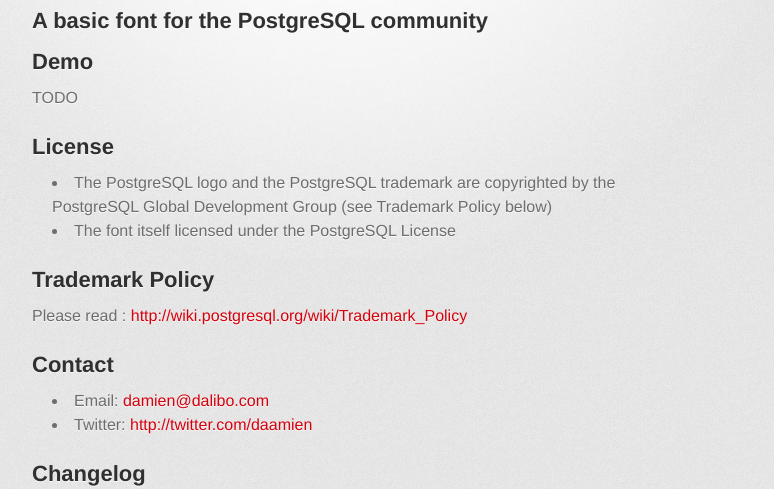
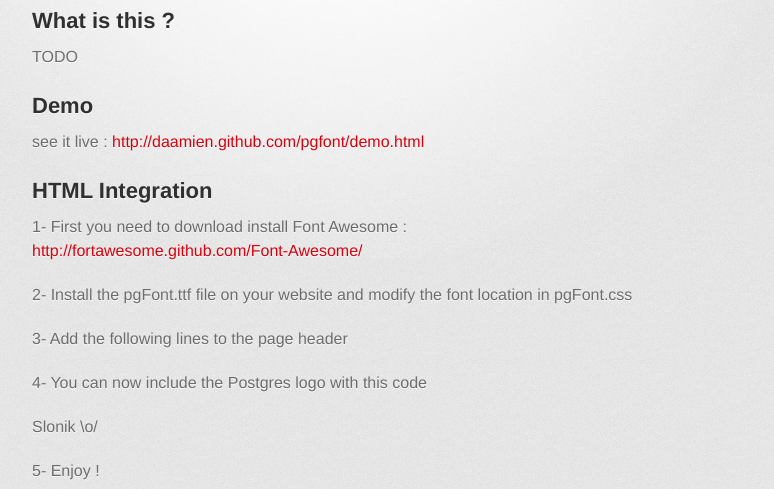
Before and after one commit to daamien/pgfont, a plain HTML site: page index.html in a window 1280 px wide. Shown: the part 315-804 px from the top of the page, without its empty margins (298-1072 px from the left). Drawn offline with Linux system fonts and the light colour scheme; a web font is replaced by a local one.

```diff
--- a/index.html
+++ b/index.html
@@ -33,17 +33,37 @@
         <section id="main_content">
           <h1>pgfont 1.0.0</h1>
 
-<h2>A basic font for the PostgreSQL community</h2>
+<h2>What is this ?</h2>
+
+<p>TODO</p>
 
 <h2>Demo</h2>
 
-<p>TODO</p>
+<p>see it live : <a href="http://daamien.github.com/pgfont/demo.html">http://daamien.github.com/pgfont/demo.html</a></p>
+
+<h2>HTML Integration</h2>
+
+<p>1- First you need to download install Font Awesome : <a href="http://fortawesome.github.com/Font-Awesome/">http://fortawesome.github.com/Font-Awesome/</a></p>
+
+<p>2- Install the pgFont.ttf file on your website and modify the font location in pgFont.css</p>
+
+<p>3- Add the following lines to the page header</p>
+
+<p></p>
+
+<p>4- You can now include the Postgres logo with this code </p>
+
+<p></p><p><i></i> Slonik \o/</p>
+
+<p>5- Enjoy !</p>
+
+<p>Note that pgFont supports IE7. See the Font Awesome website for more details. If you need this, I feel sorry for you.</p>
 
 <h2>License</h2>
 
 <ul>
-<li>The PostgreSQL logo and the PostgreSQL trademark are copyrighted by the PostgreSQL Global Development Group (see Trademark Policy below)</li>
-<li>The font itself licensed under the PostgreSQL License </li>
+<li><p>The PostgreSQL logo and the PostgreSQL trademark are copyrighted by the PostgreSQL Global Development Group (see Trademark Policy below)</p></li>
+<li><p>The font itself licensed under the PostgreSQL License </p></li>
 </ul><h2>Trademark Policy</h2>
 
 <p>Please read : <a href="http://wiki.postgresql.org/wiki/Trademark_Policy">http://wiki.postgresql.org/wiki/Trademark_Policy</a></p>
--- a/params.json
+++ b/params.json
@@ -1 +1 @@
-{"name":"Pgfont","tagline":"A basic font for the PostgreSQL community","body":"#pgfont 1.0.0\r\n##A basic font for the PostgreSQL community\r\n\r\n## Demo\r\n\r\nTODO\r\n\r\n\r\n##License \r\n\r\n- The PostgreSQL logo and the PostgreSQL trademark are copyrighted by the PostgreSQL Global Development Group (see Trademark Policy below)\r\n- The font itself licensed under the PostgreSQL License \r\n\r\n##Trademark Policy\r\n\r\nPlease read : http://wiki.postgresql.org/wiki/Trademark_Policy\r\n\r\n##Contact\r\n- Email: damien@dalibo.com\r\n- Twitter: http://twitter.com/daamien\r\n\r\n##Changelog\r\n- v1.0.0 - init \r\n","google":"UA-3389140-2","note":"Don't delete this file! It's used internally to help with page regeneration."}
+{"name":"Pgfont","tagline":"A basic font for the PostgreSQL community","body":"#pgfont 1.0.0\r\n\r\n\r\n## What is this ?\r\n\r\nTODO\r\n\r\n## Demo\r\n\r\nsee it live : http://daamien.github.com/pgfont/demo.html\r\n\r\n## HTML Integration \r\n\r\n1- First you need to download install Font Awesome : http://fortawesome.github.com/Font-Awesome/\r\n\r\n2- Install the pgFont.ttf file on your website and modify the font location in pgFont.css\r\n\r\n3- Add the following lines to the page header\r\n\r\n  <link rel=\"stylesheet\" href=\"font-awesome.css\">\r\n  <link rel=\"stylesheet\" href=\"pgFont.css\">\r\n\r\n4- You can now include the Postgres logo with this code \r\n\r\n  <p><i class=\"icon-pg-logo \"></i> Slonik \\o/</p>\r\n\r\n5- Enjoy !\r\n\r\n\r\nNote that pgFont supports IE7. See the Font Awesome website for more details. If you need this, I feel sorry for you.\r\n\r\n## License \r\n\r\n- The PostgreSQL logo and the PostgreSQL trademark are copyrighted by the PostgreSQL Global Development Group (see Trademark Policy below)\r\n\r\n- The font itself licensed under the PostgreSQL License \r\n\r\n##Trademark Policy\r\n\r\nPlease read : http://wiki.postgresql.org/wiki/Trademark_Policy\r\n\r\n##Contact\r\n- Email: damien@dalibo.com\r\n- Twitter: http://twitter.com/daamien\r\n\r\n##Changelog\r\n- v1.0.0 - init \r\n","google":"UA-3389140-2","note":"Don't delete this file! It's used internally to help with page regeneration."}
```
